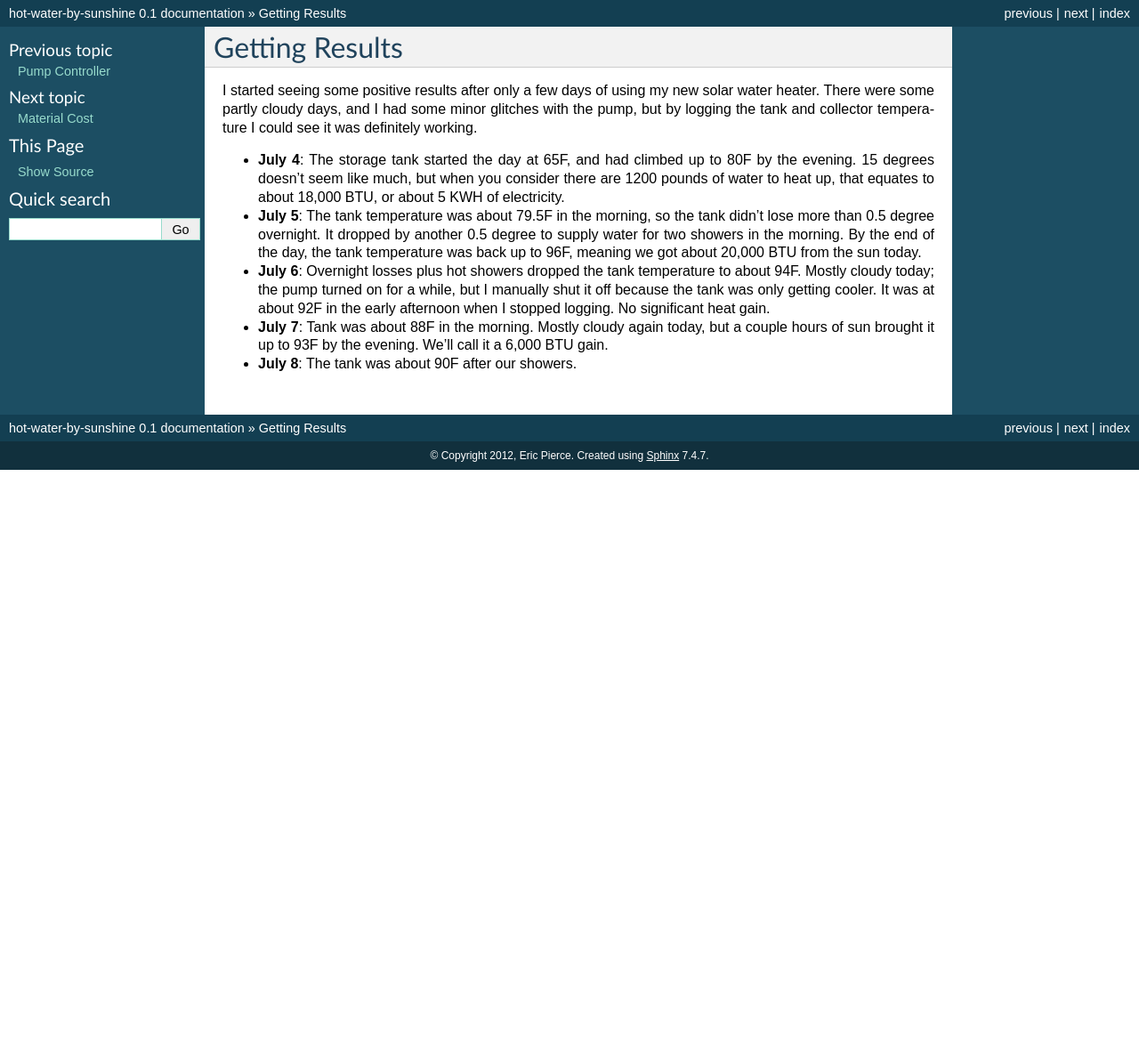
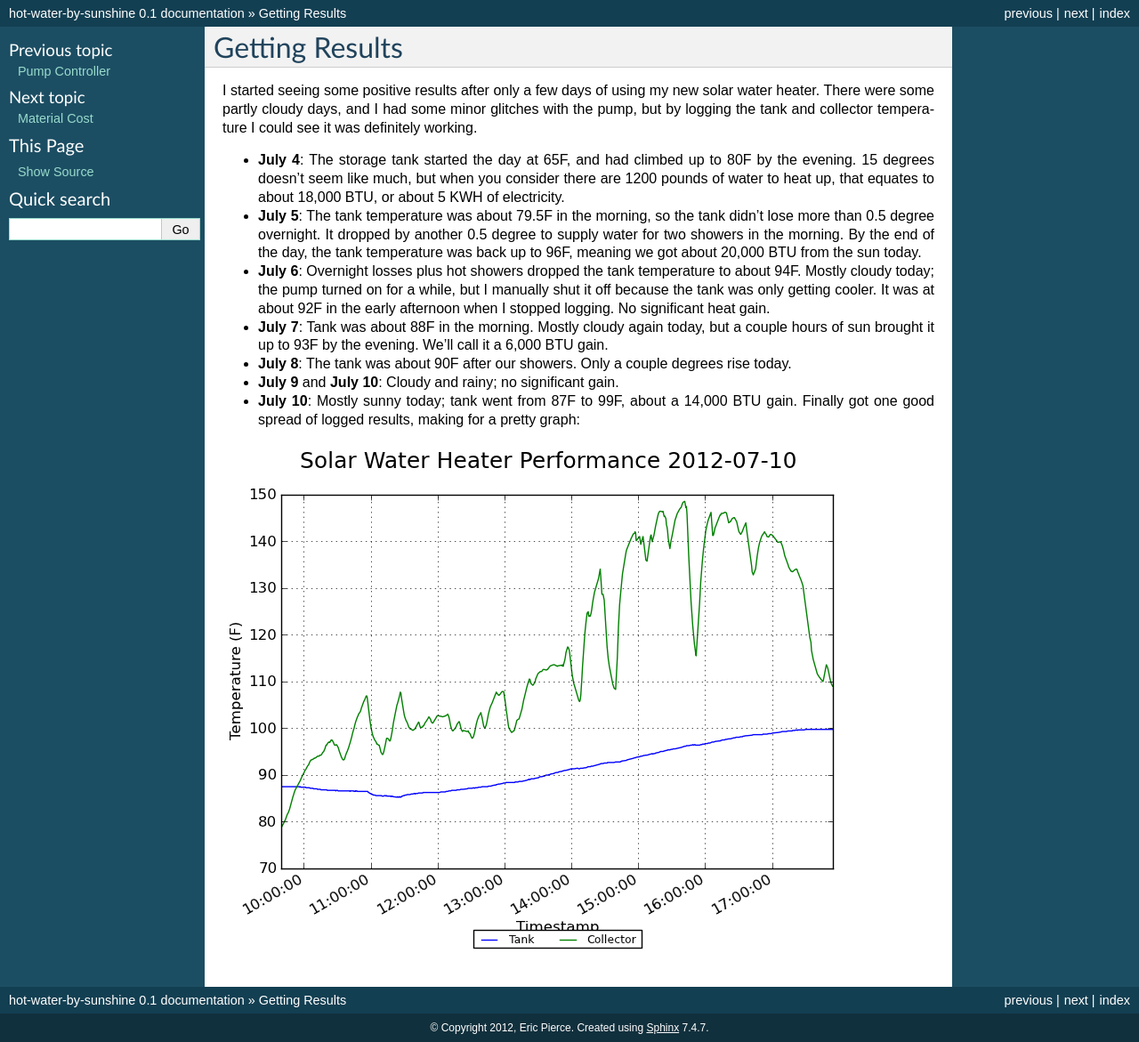
Before and after one commit to wapcaplet/hot-water-by-sunshine, a Sphinx documentation site: the page built from docs/results.rst, in a window 1280 px wide. Shown: the whole page at 89% size. Built offline with Sphinx 7.4.7, drawn with Linux system fonts in a browser that asks for light colours; before the commit the page ends 900 px from its top, so only the background shows below that.

Commit message:
Log cleanup and graphing scripts; more results

```diff
--- a/docs/results.rst
+++ b/docs/results.rst
@@ -26,4 +26,13 @@ could see it was definitely working.
   a couple hours of sun brought it up to 93F by the evening. We'll call it a
   6,000 BTU gain.
 
-- **July 8**: The tank was about 90F after our showers.
+- **July 8**: The tank was about 90F after our showers. Only a couple degrees
+  rise today.
+
+- **July 9** and **July 10**: Cloudy and rainy; no significant gain.
+
+- **July 10**: Mostly sunny today; tank went from 87F to 99F, about a 14,000 BTU
+  gain. Finally got one good spread of logged results, making for a pretty
+  graph:
+
+.. image:: images/2012-07-10.png
```
Also changed, not shown: docs/images/2012-07-10.png (added), 2 other files.
